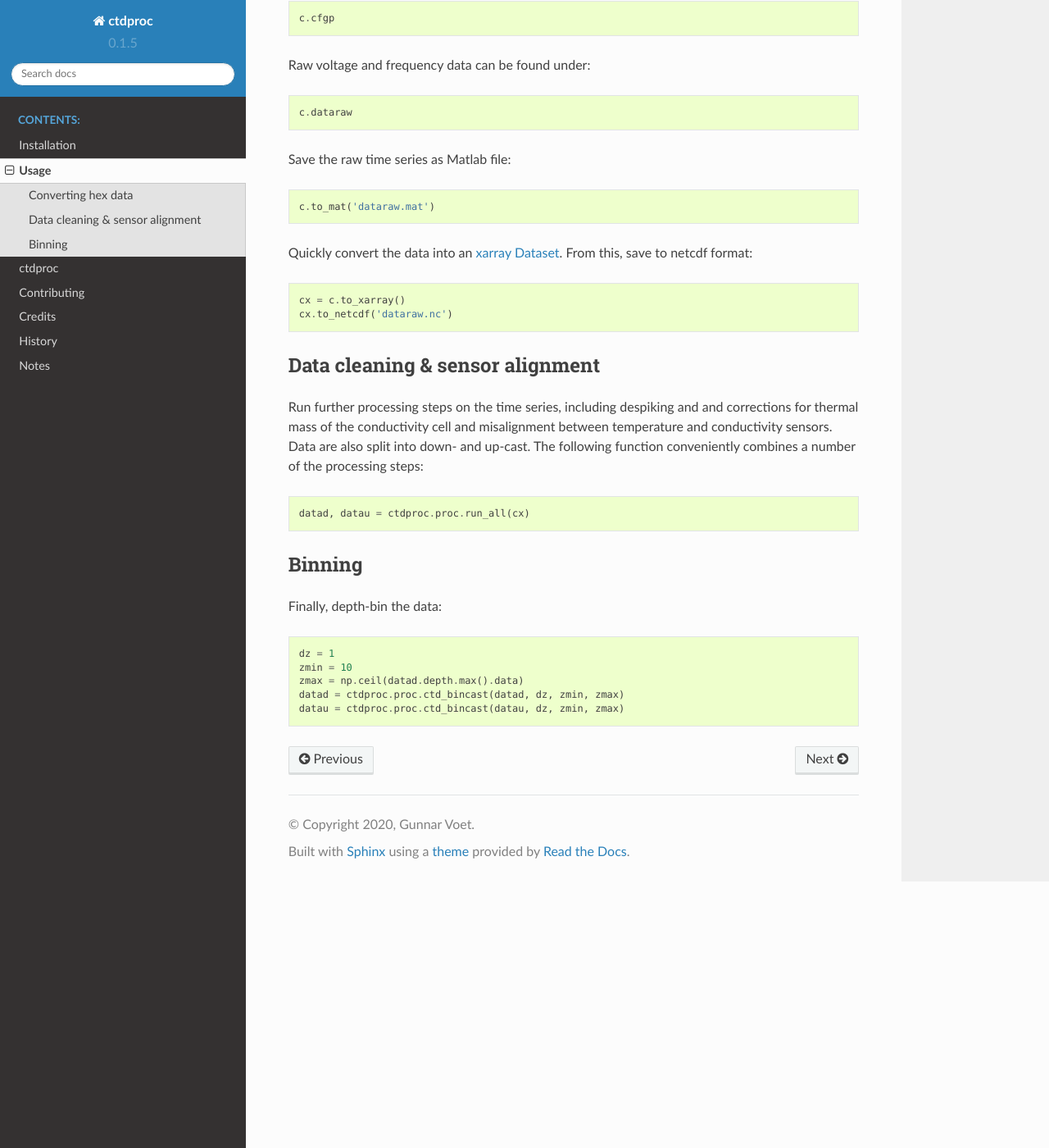
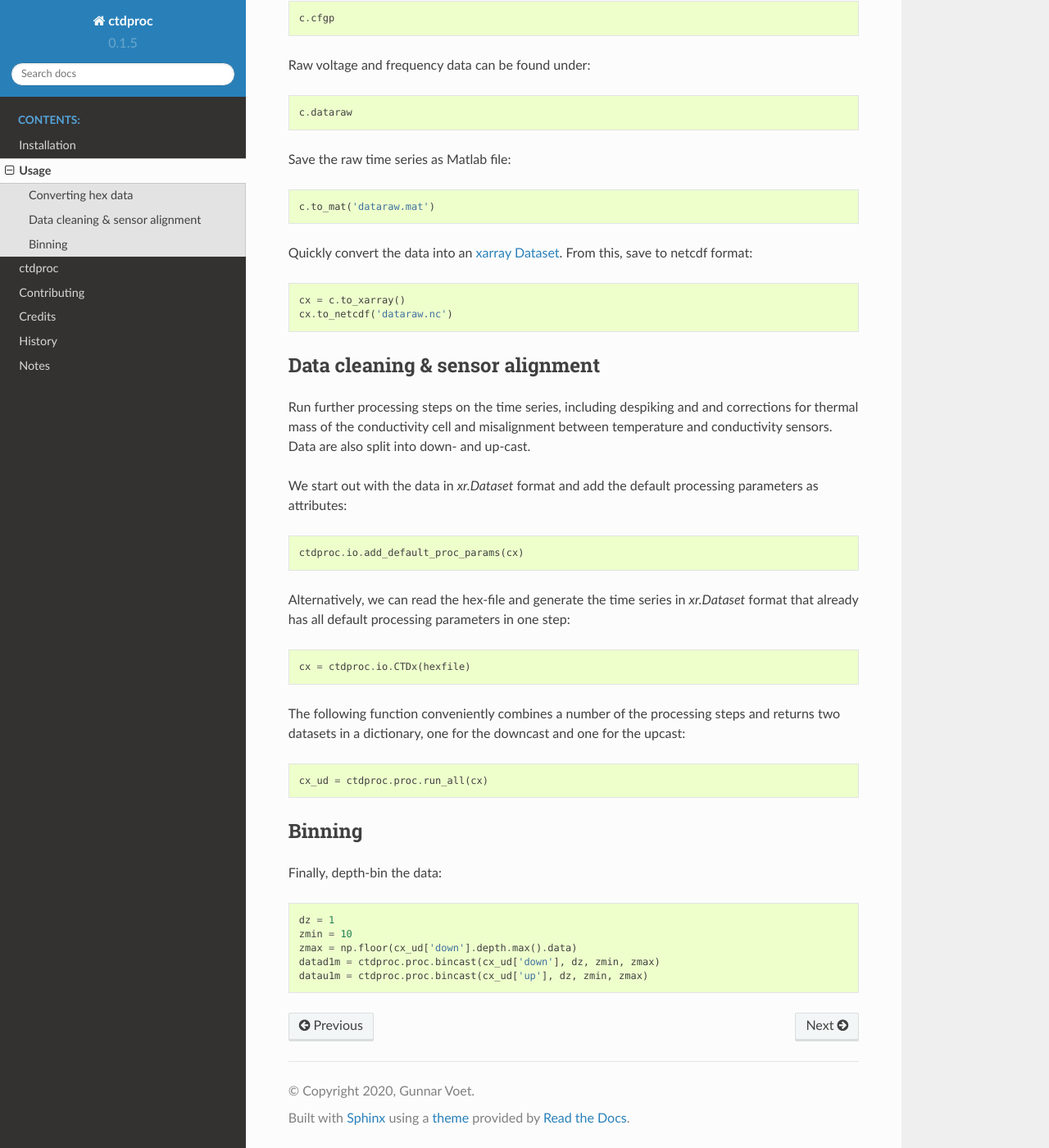
Before and after one commit to gunnarvoet/ctdproc, a Sphinx documentation site: the page built from docs/usage.rst, in a window 1280 px wide and 1400 px high, scrolled down 845 px. Shown: the whole window at 82% size. Built offline with Sphinx 7.4.7 and the Read the Docs theme 2.0.0, drawn with Linux system fonts in a browser that asks for light colours.

Commit message:
update usage example in docs and notebook
reflect breaking changes from #20

```diff
--- a/docs/usage.rst
+++ b/docs/usage.rst
@@ -16,7 +16,7 @@ Locate your raw CTD data in hex format, for example::
 
 As a first processing step, convert the raw hex-file into ascii data. Note that the corresponding xmlcon-file needs to be located in the same directory as the hex-file::
 
-    c = ctdproc.io.CTD(hexfile)
+    c = ctdproc.io.CTDHex(hexfile)
 
 .. note::
 
@@ -43,12 +43,23 @@ Quickly convert the data into an xarray_ Dataset_. From this, save to netcdf for
 .. _xarray: http://xarray.pydata.org/en/stable/
 .. _Dataset: http://xarray.pydata.org/en/stable/data-structures.html#dataset
 
+
 Data cleaning & sensor alignment
 --------------------------------
 
-Run further processing steps on the time series, including despiking and and corrections for thermal mass of the conductivity cell and misalignment between temperature and conductivity sensors. Data are also split into down- and up-cast. The following function conveniently combines a number of the processing steps::
+Run further processing steps on the time series, including despiking and and corrections for thermal mass of the conductivity cell and misalignment between temperature and conductivity sensors. Data are also split into down- and up-cast.
 
-    datad, datau = ctdproc.proc.run_all(cx)
+We start out with the data in `xr.Dataset` format and add the default processing parameters as attributes::
+
+    ctdproc.io.add_default_proc_params(cx)
+
+Alternatively, we can read the hex-file and generate the time series in `xr.Dataset` format that already has all default processing parameters in one step::
+
+    cx = ctdproc.io.CTDx(hexfile)
+
+The following function conveniently combines a number of the processing steps and returns two datasets in a dictionary, one for the downcast and one for the upcast::
+
+    cx_ud = ctdproc.proc.run_all(cx)
 
 Binning
 -------
@@ -57,6 +68,6 @@ Finally, depth-bin the data::
 
     dz = 1
     zmin = 10
-    zmax = np.ceil(datad.depth.max().data)
-    datad = ctdproc.proc.ctd_bincast(datad, dz, zmin, zmax)
-    datau = ctdproc.proc.ctd_bincast(datau, dz, zmin, zmax)
+    zmax = np.floor(cx_ud['down'].depth.max().data)
+    datad1m = ctdproc.proc.bincast(cx_ud['down'], dz, zmin, zmax)
+    datau1m = ctdproc.proc.bincast(cx_ud['up'], dz, zmin, zmax)
```
Also changed, not shown: 1 other file.
